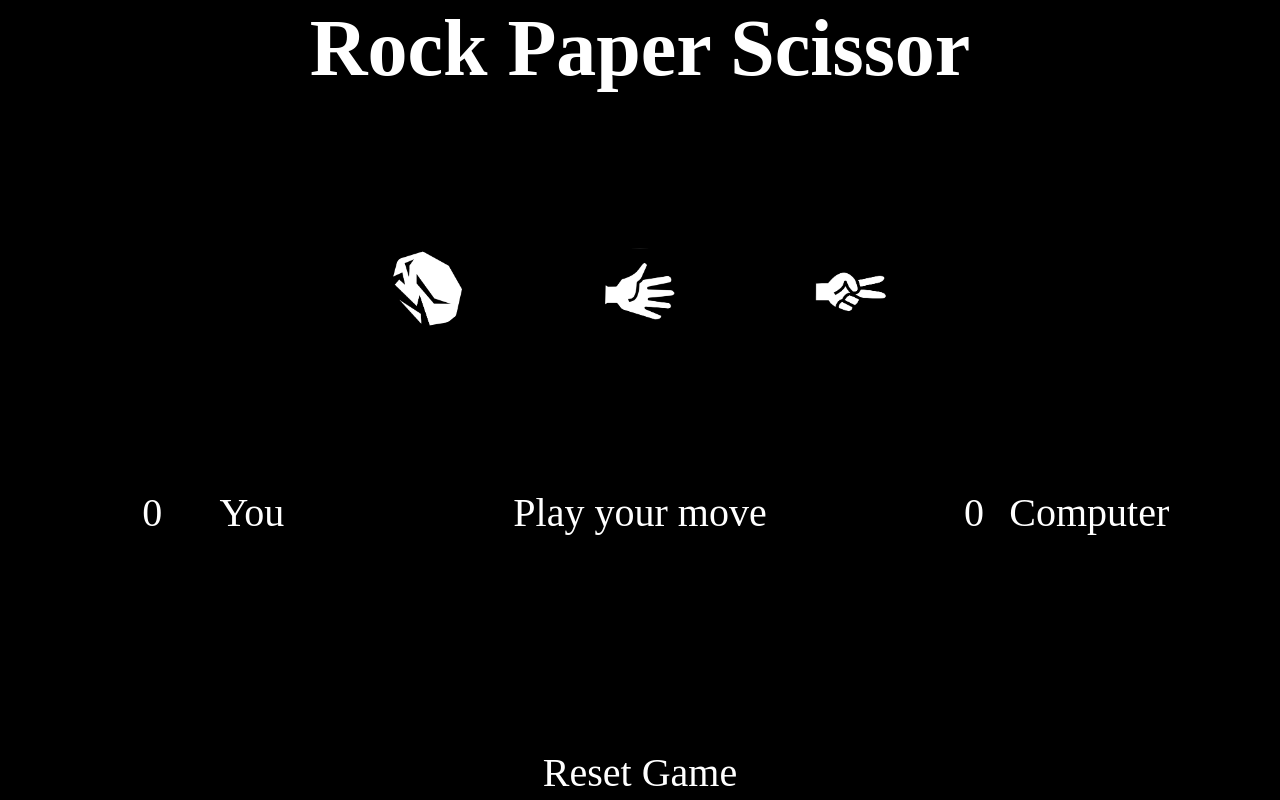
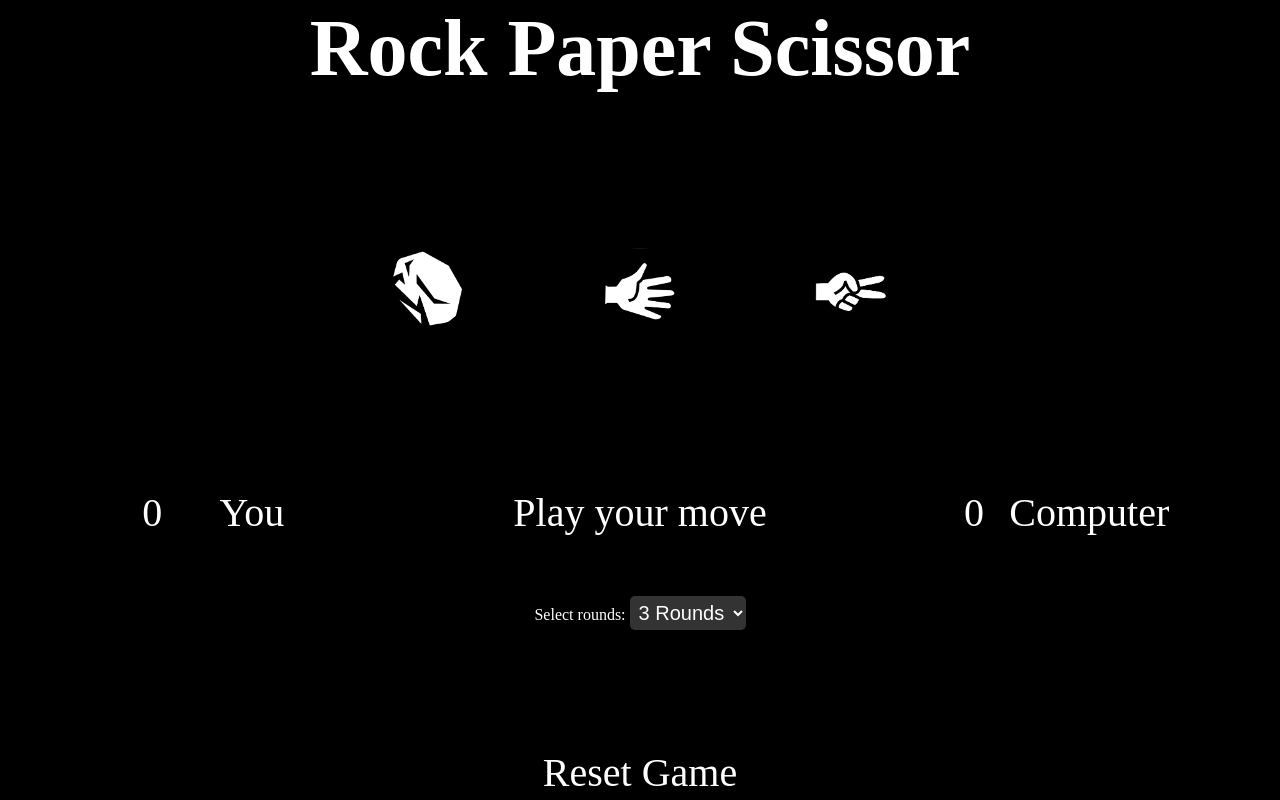
Before and after one commit to nagaraj7650/rockpaperscissor, a plain HTML site: page index.html in a window 1280 px wide. Drawn offline with Linux system fonts and the light colour scheme; a web font is replaced by a local one.

Commit message:
Update index.html
round selector

```diff
--- a/index.html
+++ b/index.html
@@ -3,7 +3,7 @@
 <head>
     <meta charset="UTF-8">
     <meta name="viewport" content="width=device-width, initial-scale=1.0">
-    <title>rockpaperscissor</title>
+    <title>Rock Paper Scissor</title>
     <link rel="stylesheet" href="style.css">
     <style>
         @import url('https://fonts.googleapis.com/css2?family=Handjet:wght@100..900&display=swap');
@@ -19,7 +19,6 @@
             <img src="paper.png" class="choice" id="paper">
             <img src="scissor.png" class="choice" id="scissors">
         </div>
-
     </div>
 </div>
 <div class="pleasework"></div>
@@ -36,9 +35,21 @@
         <p class="playername">Computer</p>
     </div>
 </div>
+
+<!-- Dropdown for selecting rounds -->
+<div class="game-mode">
+    <label for="rounds">Select rounds:</label>
+    <select id="rounds">
+        <option value="3">3 Rounds</option>
+        <option value="5">5 Rounds</option>
+        <option value="7">7 Rounds</option>
+    </select>
+</div>
+
 <div class="resetGame">
     <button id="reset">Reset Game</button>
 </div>
+
 <script src="script.js"></script>
 </body>
 </html>
```
Lines whose indentation alone changed are shown as unchanged.
